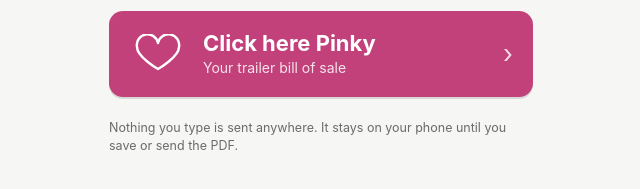
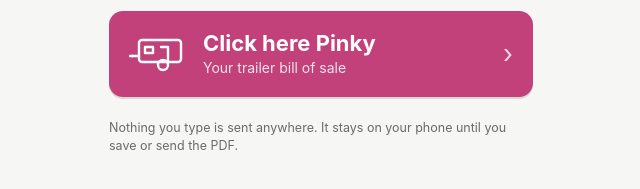
Before and after one commit to ei9h7/bill-of-sale, a plain HTML site: page index.html in a window 1280 px wide. Shown: the part 477-666 px from the top of the page, 319-959 px from the left. Drawn offline with Linux system fonts and the light colour scheme.

Commit message:
Use trailer icon on Pinky button
Co-Authored-By: Claude Opus 5.5 <noreply@anthropic.com>
Claude-Session: https://claude.ai/code/session_01YC33tpbZwNQS5g4LgGKqBW

```diff
--- a/index.html
+++ b/index.html
@@ -49,7 +49,8 @@
 
   <a class="choice" href="pinky/" style="background:#c2417a">
     <svg viewBox="0 0 58 40" fill="none" stroke="#fff" stroke-width="2.4" stroke-linejoin="round" stroke-linecap="round" aria-hidden="true">
-      <path d="M29 35S8 23 8 13a10 10 0 0 1 21-4 10 10 0 0 1 21 4c0 10-21 22-21 22z"/>
+      <rect x="10" y="6" width="42" height="22" rx="3"/><path d="M16 13h8v6h-8zM32 13h7v15"/>
+      <path d="M10 22H3"/><circle cx="34" cy="31" r="5"/><path d="M1 22h3"/>
     </svg>
     <div><div class="t">Click here Pinky</div><div class="d">Your trailer bill of sale</div></div>
     <span class="arrow">›</span>
```
